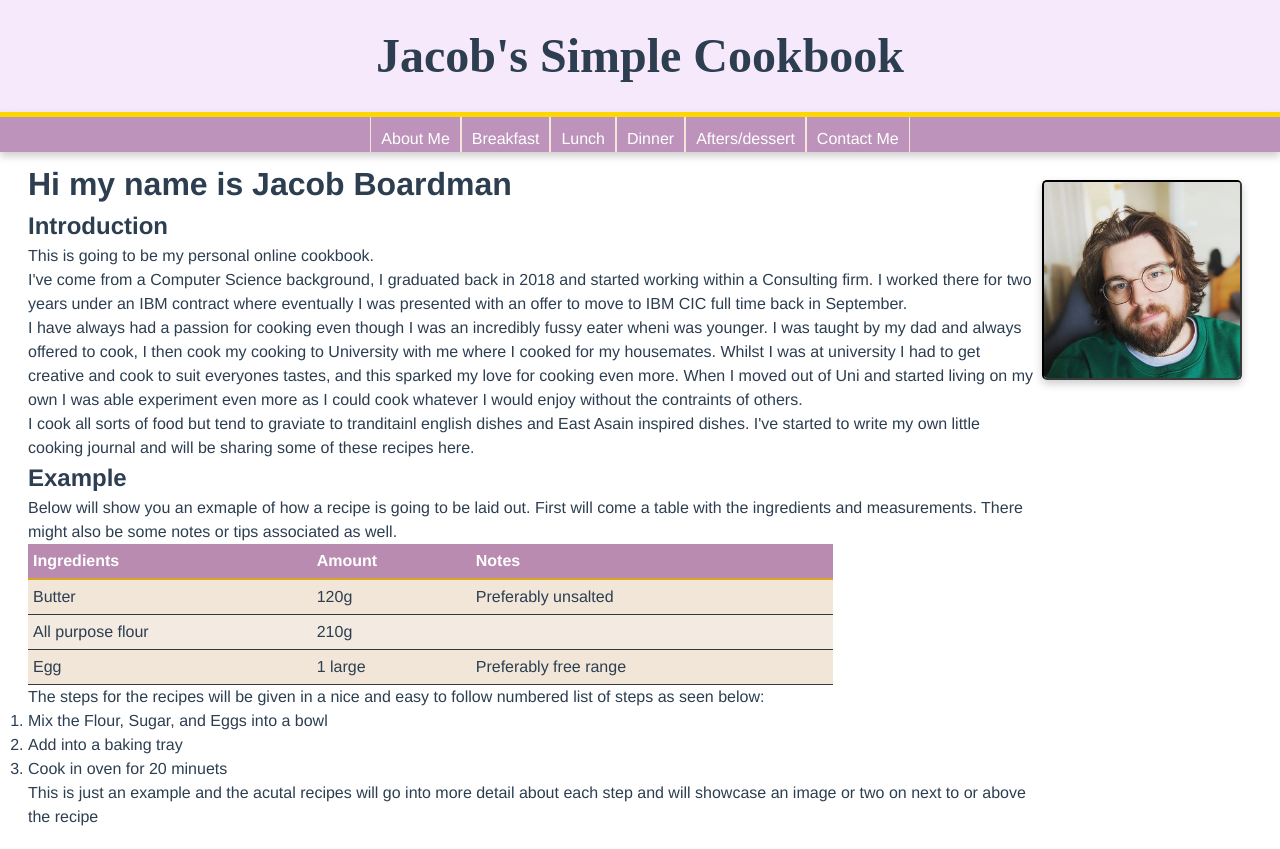
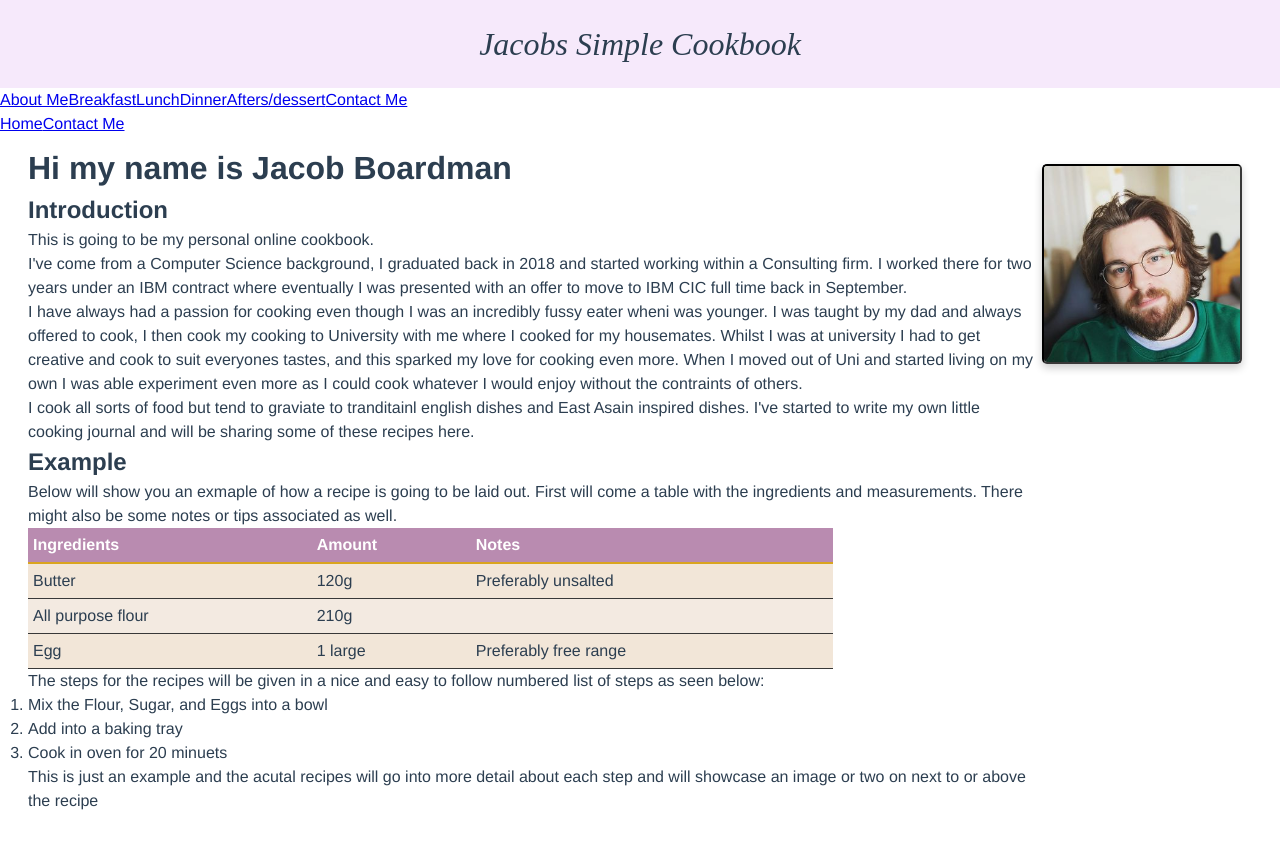
Before and after one commit to Jacob-Boardman/jacob-boardman.github.io, a Vue app in the folder vue3-jacobs-cookbook/: page / in a window 1280 px wide. Built offline with nearby package versions, Linux system fonts and the light colour scheme.

Commit message:
Started to fill out routes correctly with a consistent header bar

```diff
--- a/vue3-jacobs-cookbook/src/App.vue
+++ b/vue3-jacobs-cookbook/src/App.vue
@@ -1,15 +1,18 @@
 <template>
-  <HelloWorld msg="Jacob's Simple Cookbook"/>
+  <HeaderBar></HeaderBar>
+  <div id="nav">
+    <router-link to="/">Home</router-link>
+    <router-link to="/contact-page">Contact Me</router-link>
+  </div>
+  <router-view/>
 </template>
 
 <script>
-import HelloWorld from './components/HelloWorld.vue'
+import HeaderBar from './components/HeaderBar.vue'
 
 export default {
   name: 'App',
-  components: {
-    HelloWorld
-  }
+  components: {HeaderBar}
 }
 </script>
 
--- /dev/null
+++ b/vue3-jacobs-cookbook/src/components/BreakfastPage.vue
@@ -0,0 +1,3 @@
+<template>
+    <h1>Dessert Page</h1>
+</template>
--- /dev/null
+++ b/vue3-jacobs-cookbook/src/components/ContactPage.vue
@@ -0,0 +1,3 @@
+<template>
+    <h1>Contact Me</h1>
+</template>
--- /dev/null
+++ b/vue3-jacobs-cookbook/src/components/DessertPage.vue
@@ -0,0 +1,3 @@
+<template>
+        <h1>Dessert Page</h1>
+</template>
--- /dev/null
+++ b/vue3-jacobs-cookbook/src/components/HeaderBar.vue
@@ -0,0 +1,27 @@
+<template>
+  <header class="header"> Jacobs Simple Cookbook</header>
+  <div class="navbar flex-container">
+    <router-link class="navItem" to="/">About Me</router-link>
+    <a class="navItem" href="breakfast.html">Breakfast</a>
+    <a class="navItem" href="lunch.html">Lunch</a>
+    <a class="navItem" href="dinner.html">Dinner</a>
+    <a class="navItem" href="afters.html">Afters/dessert</a>
+    <router-link class="navItem" to="/contact-page">Contact Me</router-link>
+  </div>
+</template>
+<style scoped>
+.header {
+  font-family: auto;
+  font-style: italic;
+  font-size: xx-large;
+  text-align: center;
+  padding: 20px;
+  text-align: center;
+  background: #e3bbf354;
+}
+
+.header>h1 {
+  font-family: auto;
+  font-size: xxx-large
+}
+</style>
--- a/vue3-jacobs-cookbook/src/components/HelloWorld.vue
+++ b/vue3-jacobs-cookbook/src/components/Home.vue
@@ -1,15 +1,4 @@
 <template>
-  <div class="header">
-        <h1>{{msg}}</h1>
-      </div>
-      <div class="navbar flex-container">
-        <a class="navItem" href="index.html">About Me</a>
-        <a class="navItem" href="breakfast.html">Breakfast</a>
-        <a class="navItem" href="lunch.html">Lunch</a>
-        <a class="navItem" href="dinner.html">Dinner</a>
-        <a class="navItem" href="afters.html">Afters/dessert</a>
-        <a class="navItem" href="contactMe.html">Contact Me</a>
-      </div>
     <div class="body">
       <div class="body-content">
         <h1>Hi my name is Jacob Boardman</h1>
--- /dev/null
+++ b/vue3-jacobs-cookbook/src/components/LunchPage.vue
@@ -0,0 +1,3 @@
+<template>
+    <h1>Lunch Page</h1>
+</template>
--- a/vue3-jacobs-cookbook/src/main.js
+++ b/vue3-jacobs-cookbook/src/main.js
@@ -1,5 +1,6 @@
 import { createApp } from 'vue'
 import App from './App.vue'
+import router from './router'
 
 // Vuetify
 import 'vuetify/styles'
@@ -12,4 +13,4 @@ const vuetify = createVuetify({
   directives,
 })
 
-createApp(App).use(vuetify).mount('#app')
+createApp(App).use(vuetify).use(router).mount('#app')
--- a/vue3-jacobs-cookbook/src/router/index.js
+++ b/vue3-jacobs-cookbook/src/router/index.js
@@ -1,17 +1,17 @@
 import { createWebHistory, createRouter } from "vue-router";
-import Home from "@/views/Home.vue";
-import About from "@/views/About.vue";
+import Home from "@/components/Home.vue";
+import Contact from "@/components/ContactPage.vue";
 
 const routes = [
   {
     path: "/",
-    name: "Home",
+    name: "HomePage",
     component: Home,
   },
   {
-    path: "/about",
-    name: "About",
-    component: About,
+    path: "/contact-page",
+    name: "ContactPage",
+    component: Contact,
   },
 ];
 
--- a/vue3-jacobs-cookbook/src/styles/mainStyleSheet.css
+++ b/vue3-jacobs-cookbook/src/styles/mainStyleSheet.css
@@ -51,18 +51,6 @@
    .footer > p{
       padding-bottom: 5px;
    }
-
-  .header {
-    text-align: center;
-    padding: 20px;
-    text-align: center;
-    background: #e3bbf354;
-  }
-
-  .header > h1 {
-    font-family: auto;
-    font-size: xxx-large
-  }
 
   .navbar {
     width: 100%;
```
Also changed, not shown: vue3-jacobs-cookbook/src/components/Header.vue (deleted).
